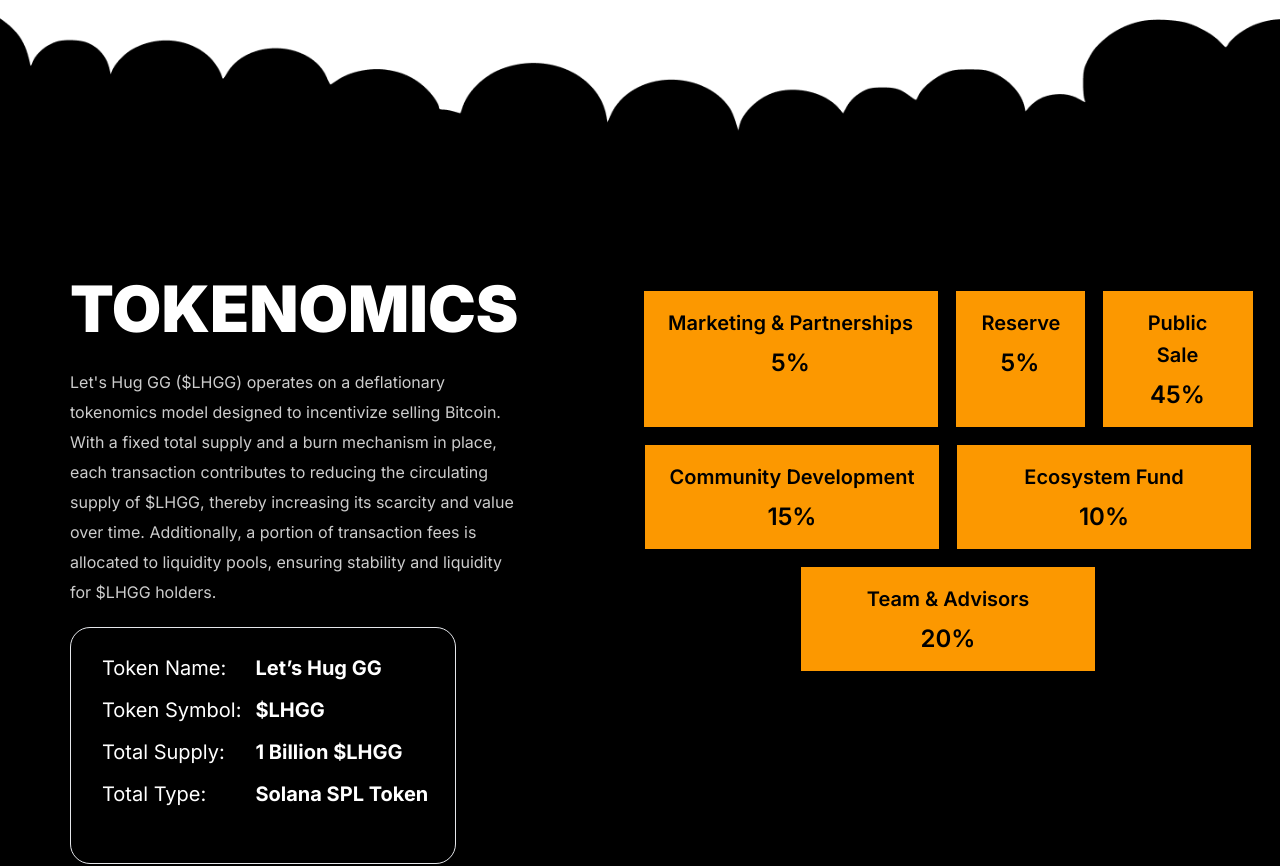
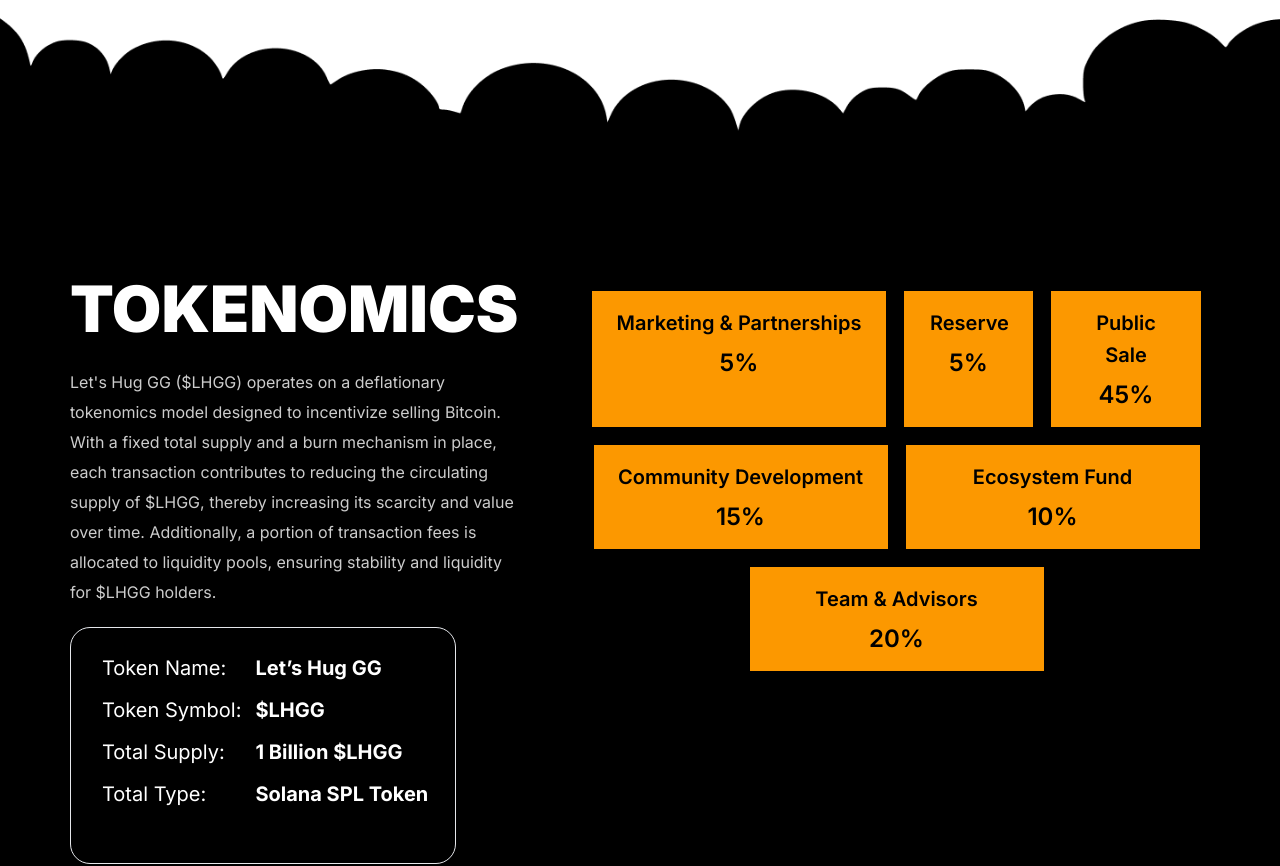
Before and after one commit to prince-372/GG, a React (Create React App) app: page / in a window 1280 px wide. Shown: the top 866 px of the page. Built offline with nearby package versions, Linux system fonts and the light colour scheme.

Commit message:
page done

```diff
--- a/src/component/Tokenomics.jsx
+++ b/src/component/Tokenomics.jsx
@@ -34,7 +34,7 @@ const Tokenomics = () => {
                                     </div>
                                 </div>
                             </div>
-                            <div className="flex flex-col items-center bg-black pt-5 xl:min-w-[616px]">
+                            <div className="flex flex-col items-center bg-black pt-5 lg:ml-[-10%] ml-0 xl:min-w-[616px]">
                                 <div className="flex flex-wrap justify-center gap-4 max-w-4xl">
                                     <div className="md:max-w-[296px] w-full bg-yellow p-[16px_22px] flex flex-col gap-2 border border-black duration-300 hover:duration-300 hover:scale-95">
                                         <p className="text-black font-Inter font-semibold sm:text-xl text-base sm:leading-8 leading-5 text-center">Marketing & Partnerships</p>
```
